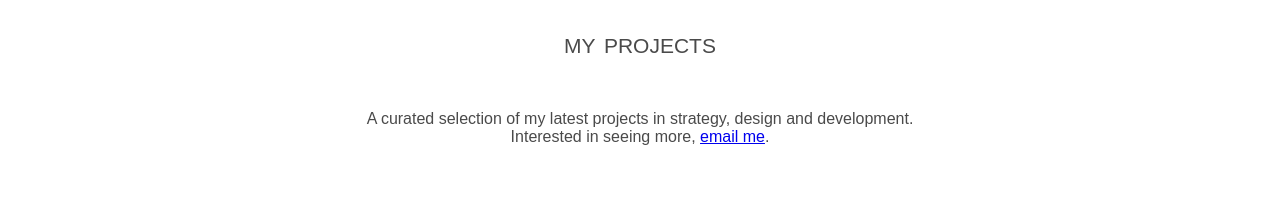
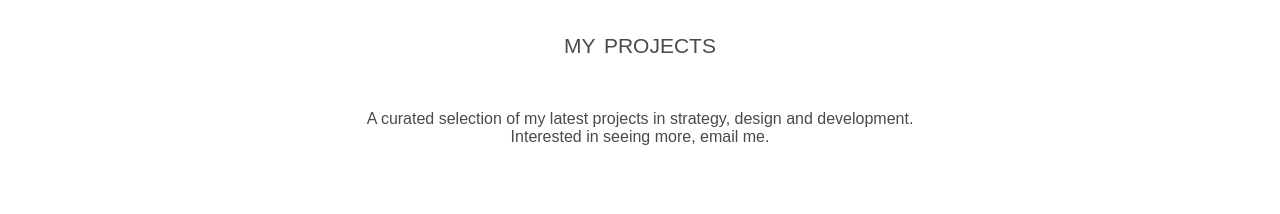
Before and after one commit to ashleyamin/Portfolio, a React (Create React App) app: page /projects in a window 1280 px wide. Shown: the part 880-1094 px from the top of the page. Built offline with nearby package versions, Linux system fonts and the light colour scheme; a web font is replaced by a local one.

Commit message:
fixed small typos

```diff
--- a/src/App.css
+++ b/src/App.css
@@ -254,6 +254,16 @@ a.about-link:visited {
 }
 
 .project-title:link {
+  text-decoration: none;
+  color: #D17171 !important;
+}
+
+.email-link:link {
+  text-decoration: none;
+  color: #4A4A4A !important;
+}
+
+.email-link:hover {
   text-decoration: none;
   color: #D17171 !important;
 }
--- a/src/components/About.js
+++ b/src/components/About.js
@@ -6,7 +6,7 @@ class About extends Component {
     return (
       <div className="About">
         <p className="Manifesto-intro">I believe in the underdogs and the hustlers,
-          the early birds and the night owls, the gogetters and aredoers,
+          the early birds and the night owls, the doers and gogetters,
            and the resiliency of the American spirit.
         </p>
         <p className="Manifesto">
--- a/src/components/Projects.js
+++ b/src/components/Projects.js
@@ -16,7 +16,7 @@ class Projects extends Component {
     return (
       <div className="Projects">
         <h1 className="Title">my projects</h1>
-        <p className="Intro">A curated selection of my latest projects in strategy, design and development. <br /> Interested in seeing more, <a href="mailto:ashley.starks@gmail.com">email me</a>.</p>
+        <p className="Intro">A curated selection of my latest projects in strategy, design and development. <br /> Interested in seeing more, <a className="email-link" href="mailto:ashley.starks@gmail.com">email me</a>.</p>
         <div className="project-container">
           <div className="one-container">
             <img className="Image-essentials" src={essentials} />
--- a/src/components/Stoop.js
+++ b/src/components/Stoop.js
@@ -11,7 +11,7 @@ class Stoop extends Component {
         <p className="tagline-essentials">Code: Ruby and Rails</p>
         <div className="project-description-long">
         Inspired by the growing number of civic and political activism digital products and services
-        available for citizens and orgnizers, the stoop app prototype intends to be a collaborative tool
+        available for citizens and organizers, the stoop app prototype intends to be a collaborative tool
         (e.g. Yelp, Product Hunt) that assists individuals in identifying and sharing experiences
         and thoughts on these products in NYC.
         <br />
```
